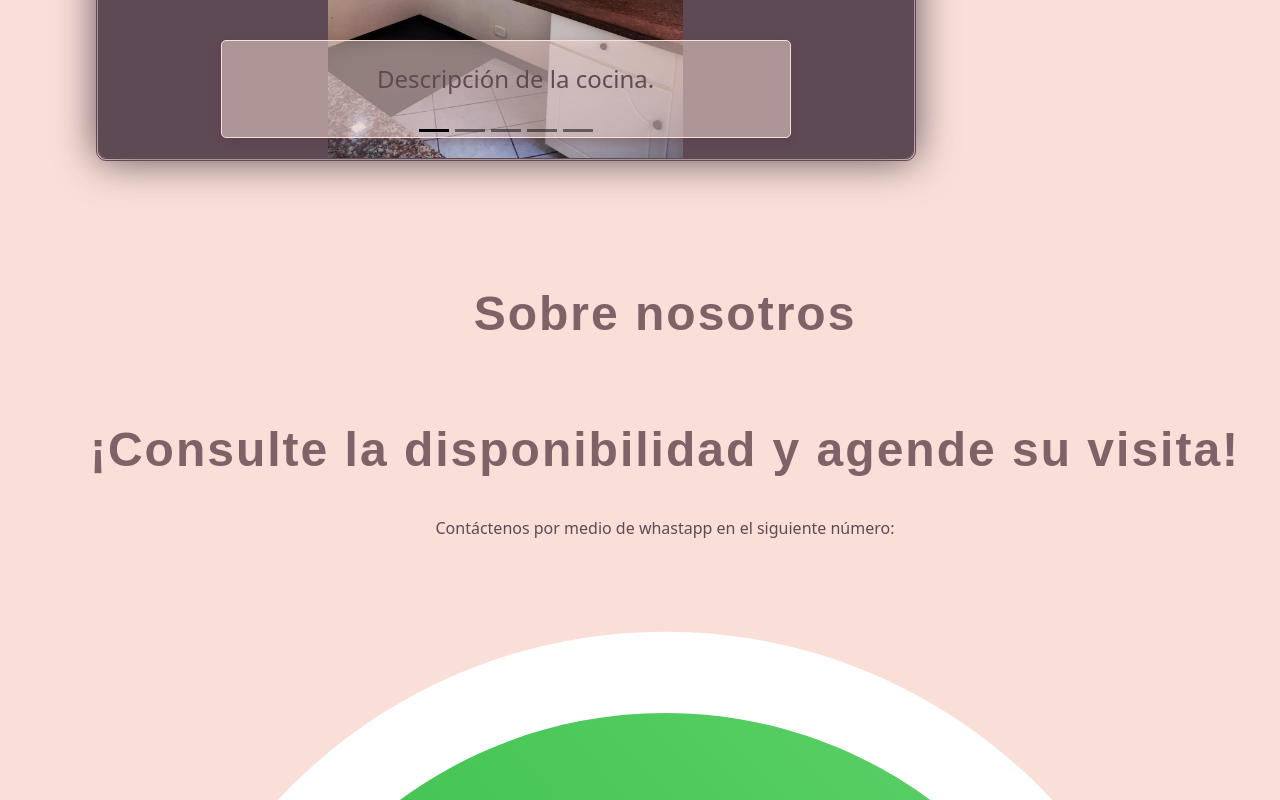
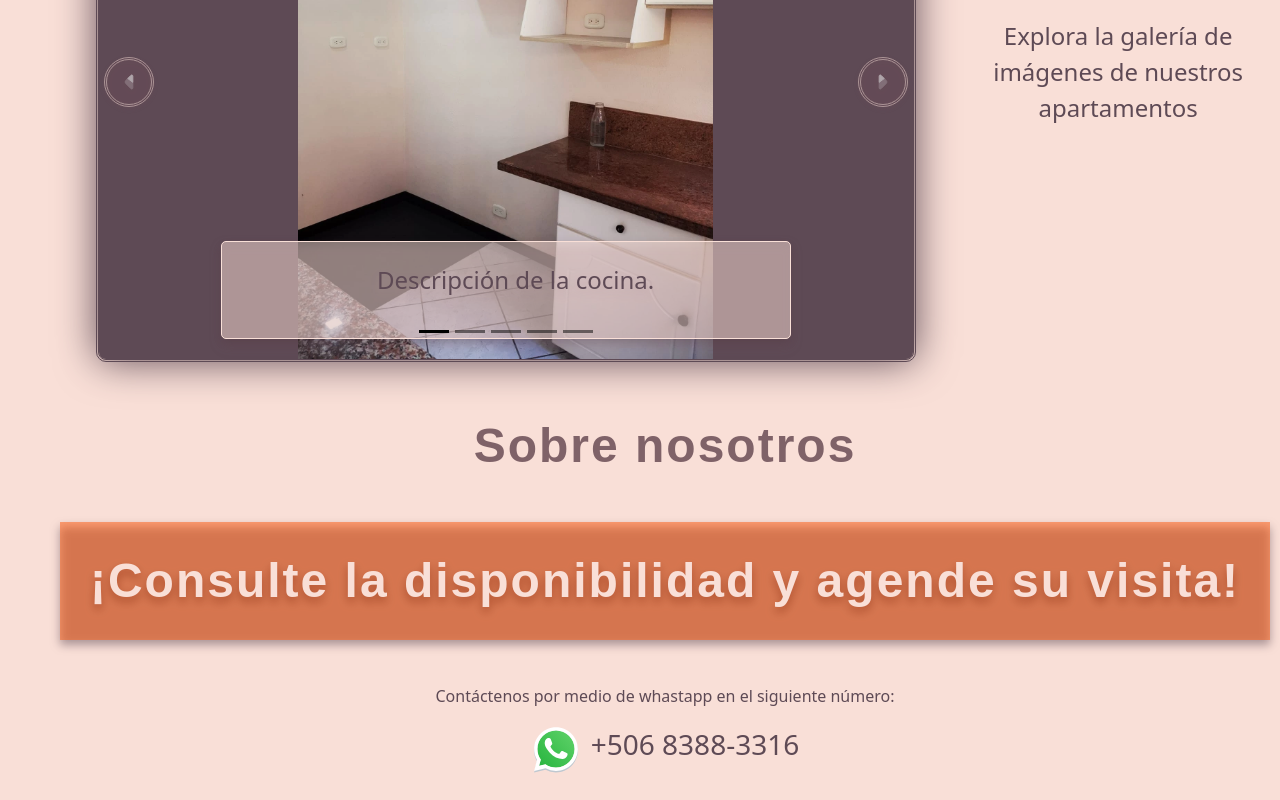
Before and after one commit to MinorPorras/LP_Condominio_Bazu, a React (Vite) app: page / in a window 1280 px wide. Shown: the part 2000-2800 px from the top of the page. Built offline with nearby package versions, Linux system fonts and the light colour scheme.

Commit message:
Refactor WhatsApp contact section: update component structure, add dynamic phone number and country code, and enhance styles

```diff
--- a/src/components/sections/WhatsappContactSection.tsx
+++ b/src/components/sections/WhatsappContactSection.tsx
@@ -1,18 +1,11 @@
 import { IconWhatsApp } from "../icons/general/whatsappIcon";
+import type {CR_PHONE_NUMBER, NUMBER_COUNTRY_CODE} from '../../constants/generalTypes'
 
-
-export function WhatsappContactSection() {
-  const phoneNumber = "83602296";
-  const message =
-    "Hola! Me interesa conocer más información sobre Condominio Bazú";
-  const whastappUrl = `https://api.whatsapp.com/send?phone=${phoneNumber}&text=${message}`;
-
+export function WhatsappContactSection({ countryCode, phoneNumber }: { countryCode: NUMBER_COUNTRY_CODE; phoneNumber: CR_PHONE_NUMBER }) {
   return (
-    <>
-      <h2>¡Consulte la disponibilidad y agende su visita!</h2>
-      <p>Contáctenos por medio de whastapp en el siguiente número:</p>
-      <IconWhatsApp />
-      <a href={whastappUrl} target="_blank" rel="noopener noreferrer" />
-    </>
+    <div className="whatsapp-num-container">
+      <IconWhatsApp className="icon-sz-5" />
+      <h3 className="numberText">{countryCode} {phoneNumber}</h3>
+    </div>
   );
 }
--- a/src/components/sections/contacto.tsx
+++ b/src/components/sections/contacto.tsx
@@ -1,15 +1,42 @@
-import { IconWhatsApp } from "../icons/general/whatsappIcon";
+import type {
+  CR_PHONE_NUMBER,
+  NUMBER_COUNTRY_CODE,
+} from "../../constants/generalTypes";
+import { WhatsappContactSection } from "./WhatsappContactSection";
 
 export function Contacto() {
+  const countryCode: NUMBER_COUNTRY_CODE = "+506";
+  const urlPhoneNumber = "83883316";
+  const phoneNumber: CR_PHONE_NUMBER = "8388-3316";
+  const message =
+    "Hola! Me interesa conocer más información sobre Condominio Bazú";
+  const whastappUrl = `https://api.whatsapp.com/send?phone=${urlPhoneNumber}&text=${message}`;
+
+  const clickhandler = () => {
+    window.open(whastappUrl, "_blank");
+  };
   return (
     <section id="contact-section">
-      <h2>¡Consulte la disponibilidad y agende su visita!</h2>
+      <header>
+        <h2 className="title blaze-orange-background">
+          ¡Consulte la disponibilidad y agende su visita!
+        </h2>
+      </header>
 
-      <p>Contáctenos por medio de whastapp en el siguiente número:</p>
-      <div className="whatsapp-num-container">
-        <IconWhatsApp className="whatsapp-icon" />
+      <div className="contact-section-content">
+        <p>Contáctenos por medio de whastapp en el siguiente número:</p>
 
+        <WhatsappContactSection
+          countryCode={countryCode}
+          phoneNumber={phoneNumber}
+        />
       </div>
+
+      <footer>
+        <button className="button-64" role="button" onClick={clickhandler}>
+          <span className="text">Iniciar chat</span>
+        </button>
+      </footer>
     </section>
   );
 }
--- a/src/constants/generalTypes.ts
+++ b/src/constants/generalTypes.ts
@@ -53,3 +53,7 @@ export type MAIN_NAVBAR_HOOKS_PROPS = {
   selectedNavBarItem: string;
   handleNavbarItemClick: (item: string) => void;
 };
+
+export type NUMBER_COUNTRY_CODE = `+${number}`
+
+export type CR_PHONE_NUMBER = `${string}-${string}`
--- a/src/main.tsx
+++ b/src/main.tsx
@@ -4,6 +4,7 @@ import './index.css'
 import './styles/mainNavbar.css'
 import './styles/gallerySection.css'
 import './styles/locationSection.css'
+import './styles/contactSection.css'
 import 'bootstrap/dist/css/bootstrap.min.css'
 import 'bootstrap/dist/js/bootstrap.bundle.min.js'
 import App from './components/App.tsx'
--- a/src/styles/App.css
+++ b/src/styles/App.css
@@ -175,13 +175,33 @@ p {
   height: 30px
 }
 
+.icon-sz-2{
+  width: 35px;
+  height: 35px
+}
+
+.icon-sz-3{
+  width: 40px;
+  height: 40px
+}
+
+.icon-sz-4{
+  width: 45px;
+  height: 45px
+}
+
+.icon-sz-5{
+  width: 50px;
+  height: 50px
+}
+
 @media screen and (470px <= width <= 768px) {
   .img-logo {
     width: 50%;
   }
 }
 
-@media screen and (min-width: 768px) {
+@media screen and (min-width: 799px) {
   .img-logo {
     width: 40%;
   }
@@ -190,4 +210,9 @@ p {
   .title-right{
     width: 70%;
   }
+
+  #gallery-section, #apartment-section{
+    margin-bottom: 0;
+  }
+
 }
--- /dev/null
+++ b/src/styles/contactSection.css
@@ -0,0 +1,80 @@
+#contact-section{
+    display: grid;
+    grid-template-rows: 1fr 1fr 1fr;
+    grid-template-columns: 1fr;
+    justify-items: center;
+    align-items: center;
+
+}
+
+.contact-section-content{
+    display: flex;
+    flex-direction: column;
+    align-items: center;
+    justify-content: center;
+    margin: 0 10px
+}
+
+.whatsapp-num-container {
+  display: flex;
+  flex-direction: row;
+  align-items: center;
+  justify-content: center;
+  gap: 10px;
+  text-decoration: none;
+  font-weight: 600;
+  position: relative;
+  transition: color 0.3s;
+  grid-column: 1;
+}
+
+.button-64 {
+  align-items: center;
+  background-image: linear-gradient(144deg, #ffc340, #f78122 50%, #eb5600);
+  border: 0;
+  border-radius: 8px;
+  box-shadow: var(--mauve-shadow) 0 15px 30px -5px;
+  box-sizing: border-box;
+  color: #ffffff;
+  display: flex;
+  font-size: 20px;
+  justify-content: center;
+  line-height: 1em;
+  max-width: 100%;
+  min-width: 140px;
+  padding: 3px;
+  text-decoration: none;
+  user-select: none;
+  -webkit-user-select: none;
+  touch-action: manipulation;
+  white-space: nowrap;
+  cursor: pointer;
+
+  grid-column: 2;
+  grid-row: 1/-1;
+}
+
+.button-64:active,
+.button-64:hover {
+  outline: 0;
+}
+
+.button-64 span {
+  background-color: var(--mauve-shadow-2);
+  padding: 16px 24px;
+  border-radius: 6px;
+  width: 100%;
+  height: 100%;
+  transition: 300ms;
+}
+
+.button-64:hover span {
+  background: none;
+}
+
+@media (min-width: 768px) {
+  .button-64 {
+    font-size: 24px;
+    min-width: 196px;
+  }
+}
--- a/src/styles/gallerySection.css
+++ b/src/styles/gallerySection.css
@@ -1,5 +1,6 @@
 #gallery-section {
   width: 100%;
+  height: 100vh;
   margin-bottom: 10vh;
   display: grid;
   grid-template-columns: 1fr 2fr;
@@ -12,6 +13,7 @@
 
 #apartment-section {
   width: 100%;
+  height: 100vh;
   margin-bottom: 10vh;
   display: grid;
   grid-template-columns: 3fr 1fr;
@@ -140,14 +142,21 @@
   transition: all 0.3s ease;
 }
 
-@media screen and (600px <= width <= 768px) {
+@media screen and (min-width: 1000px) {
+  #gallery-section,
+  #apartment-section {
+    grid-template-rows: 1fr 6fr;
+  }
+  #apartment-carousel,
+  #condo-carousel {
+    height: 70vh;
+  }
+}
+
+@media screen and (800px <= width <= 999px) {
   #gallery-section {
     grid-template-columns: 1fr 3fr;
     grid-template-rows: auto auto auto;
-  }
-
-  #apartment-carousel, #condo-carousel {
-    width: 90%;
   }
 
   .carousel-item {
@@ -155,26 +164,26 @@
   }
 }
 
-@media screen and (max-width: 600px) {
+@media screen and (max-width: 799px) {
   #gallery-section {
     grid-template-columns: 1fr;
-    grid-template-rows: auto auto auto;
+    grid-template-rows: 1fr 1fr 6fr;
   }
 
   #apartment-section {
     grid-template-columns: 1fr;
-    grid-template-rows: auto auto 3fr;
+    grid-template-rows: 1fr 1fr 4fr;
   }
 
   #apartment-carousel {
     width: 95%;
-    height: 40vh;
+    height: 50vh;
     grid-row: 3;
   }
 
   #condo-carousel {
     width: 95%;
-    height: 40vh;
+    height: 60vh;
     margin: 0 10px;
   }
 
```
